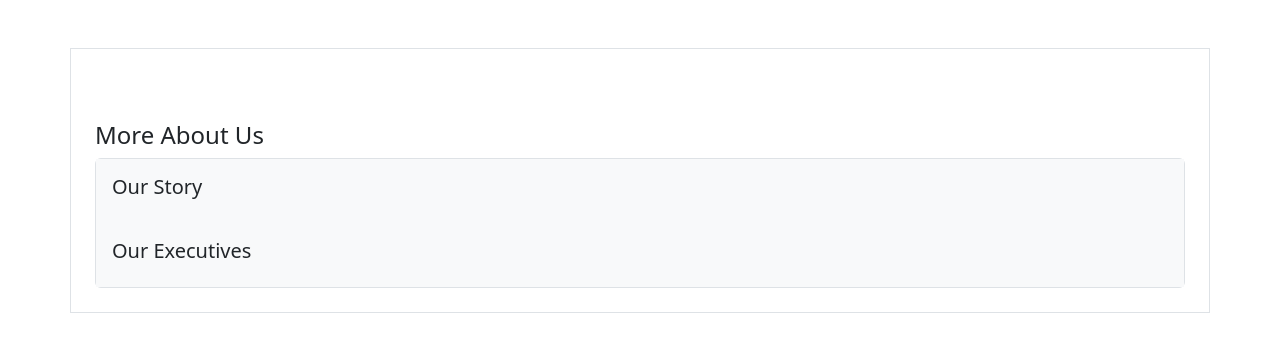
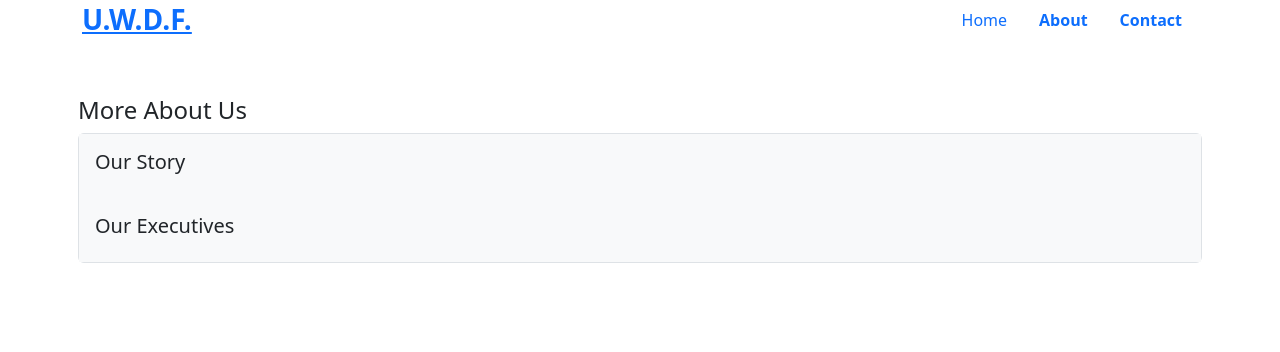
Before and after one commit to uwdf-dev/uwdf-dev.github.io, a plain HTML site: page about/index.html in a window 1280 px wide. Drawn offline with nearby package versions, Linux system fonts and the light colour scheme.

Commit message:
oopdeht da tingy foh beta befomence

```diff
--- a/about/index.html
+++ b/about/index.html
@@ -28,9 +28,29 @@ img:hover {
   </style>
 		  </head>
 		<body>
-		  <div class="container mt-5 border p-4">
 
-  <div class="mt-5">
+<!-- NICE SEPARATE HEADER -->
+<header class="y-4">
+    <div class="container">
+        <div class="d-flex flex-wrap align-items-center justify-content-center justify-content-lg-between">
+
+            <!-- Logo / Title on the left -->
+            <a href="/" class="d-flex align-items-center mb-2 mb-lg-0 ext-decoration-none">
+                <!-- Optional logo -->
+                <!-- <img src="img/favicon-light.ico" width="40" height="40" class="me-2"> -->
+                <h3 class="mb-0 fw-bold">U.W.D.F.</h3>
+            </a>
+
+            <!-- Navigation on the right -->
+            <nav class="nav nav-masthead">
+                <a class="nav-link w-bold py-2 px-3 active" aria-current="page" href="#">Home</a>
+                <a class="nav-link fw-bold py-2 px-3" href="./about/">About</a>
+                <a class="nav-link fw-bold py-2 px-3" href="./contact/">Contact</a>
+            </nav>
+        </div>
+    </div>
+</header>
+  <div class="mt-5 container p-2">
     <h4>More About Us</h4>
 
     <div class="border rounded">
@@ -48,8 +68,6 @@ img:hover {
 		    </p>
 		    <p>The leaders of the organization re-organized it into a more modern form that one would see today. Their view of foreign trade, however, conflicted with the Emperor's, and the company sided with the British in the Opium Wars. The resulting damage in the aftermath meant they were all done away with, except for one: Wong Zhi Mo. He shrunk the company, ushering in the modern era.</p>
 		    <p>
-		      <img  src="../img/workers/9final.jpg">
-		    </p>
 		    <p>Rebuilding the company was difficult with strictly Communist China and the World Wars. By siding with the Japanese, the company was again nearly destroyed. Wong Peng, the great-great grandson of Wong Zhi Mo, finally, after the hyper-restraining Communism of China was reformed, could build back.</p>
 		    <p>
 		      <img  src="../img/workers/8final.jpg">
@@ -87,7 +105,7 @@ img:hover {
           <img src="../img/ppl/apanfilov1.jpg">
           <div class="img-caption mt-3">
             <h5 class="fw-bold">Captain Bug Artem</h5>
-            <p>This guy is like Captain America, but not in movies and not nearly as impressive.</p>
+            <p>Captain Bug Artem</p> <!--Update this-->
           </div>
         </div>
       </div>
```
Also changed, not shown: index.html (+3 -3 lines).
